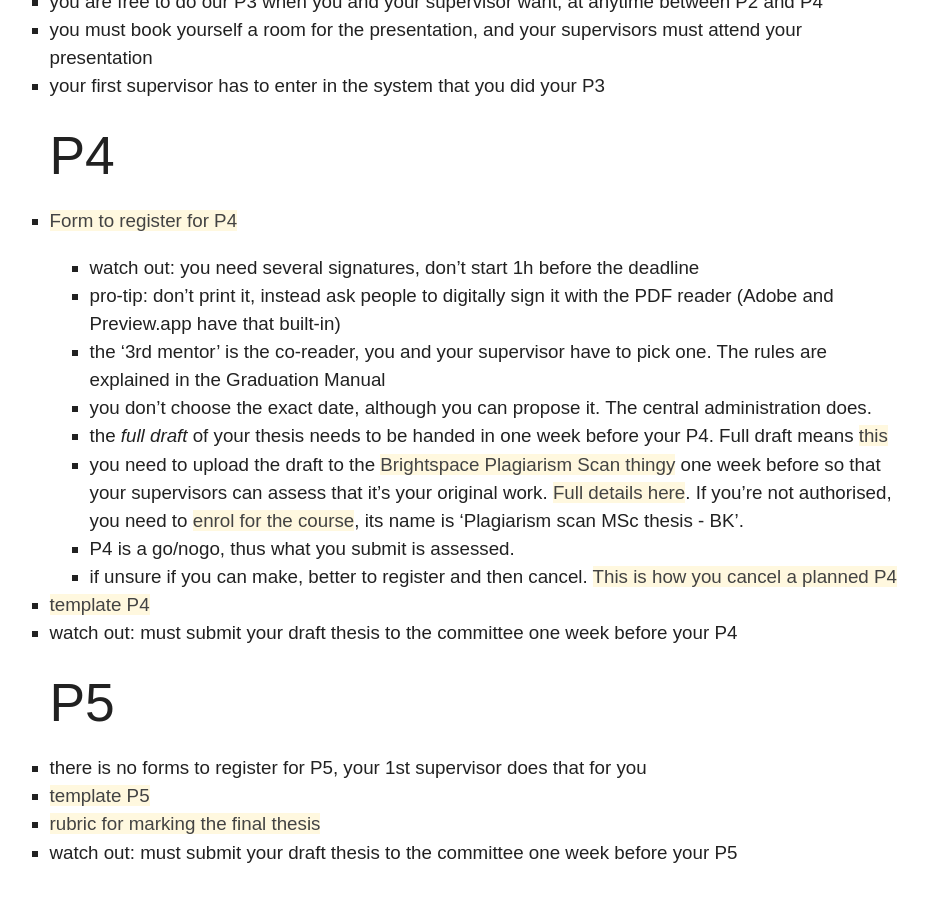
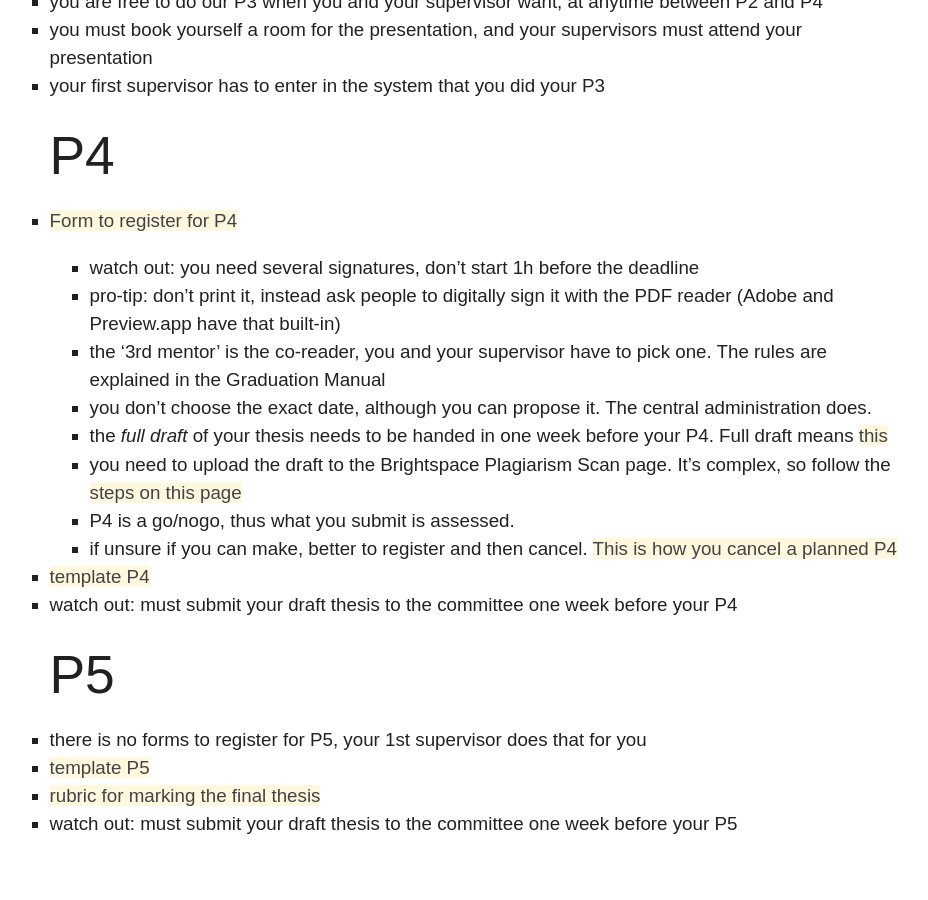
Before and after one commit to tudelft3d/geo2020, a Jekyll site: the page built from rules/index.md, in a window 1280 px wide and 900 px high, scrolled down 1613 px. Shown: the whole window, without its empty margins (165-1093 px from the left). Built offline with Jekyll 4.4.1, drawn with Linux system fonts in a browser that asks for light colours; nearby versions of some CDN libraries; after the commit the page ends 2485 px from its top, so only the background shows below that.

Commit message:
plagiarism details, thanks Martijn

```diff
--- a/rules/index.md
+++ b/rules/index.md
@@ -50,7 +50,7 @@ Even if it takes you 2 years to complete, the rules that applied when you starte
   1. the '3rd mentor' is the co-reader, you and your supervisor have to pick one. The rules are explained in the Graduation Manual
   1. you don't choose the exact date, although you can propose it. The central administration does.
   1. the *full draft* of your thesis needs to be handed in one week before your P4. Full draft means [this](https://3d.bk.tudelft.nl/courses/geo2020/faq/#what-is-a-complete-draft-at-p4)
-  1. you need to upload the draft to the [Brightspace Plagiarism Scan thingy](https://brightspace.tudelft.nl/d2l/home/47493) one week before so that your supervisors can assess that it's your original work. [Full details here](Nieuw_Teacher_mail_V4.docx). If you're not authorised, you need to [enrol for the course](https://brightspace-cc.tudelft.nl/), its name is 'Plagiarism scan MSc thesis - BK'.
+  1. you need to upload the draft to the Brightspace Plagiarism Scan page. It's complex, so follow the [steps on this page](../plagiarism)
   1. P4 is a go/nogo, thus what you submit is assessed.
   1. if unsure if you can make, better to register and then cancel. [This is how you cancel a planned P4](../faq/#withdrawing-from-p4)
 
```
Also changed, not shown: plagiarism/plagiarism.md (added, +16 -0 lines), plagiarism/collaboration.png (added), plagiarism/collaboration2.png (added), 1 other file.
